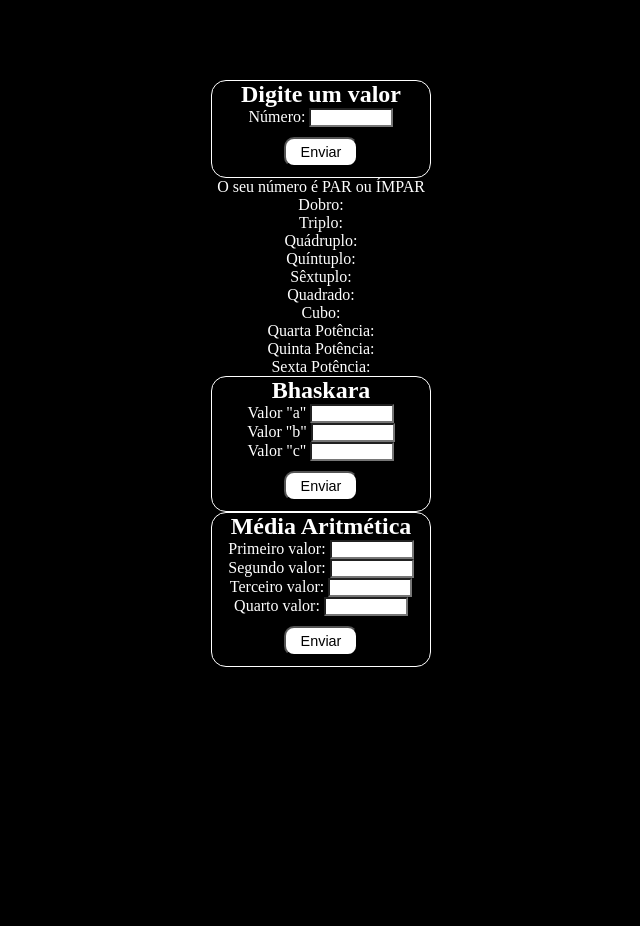
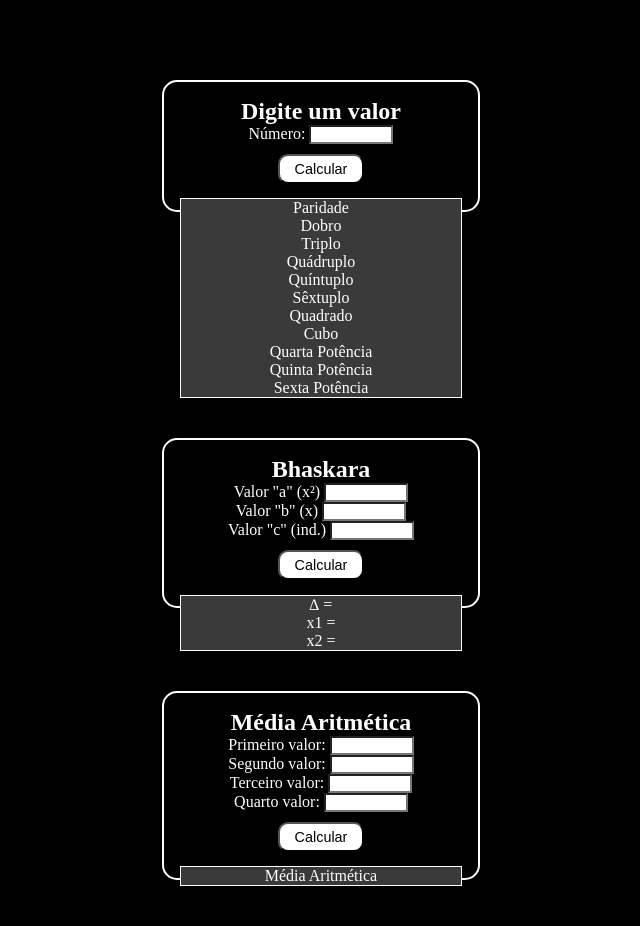
Before and after one commit to GuiLeo016/PWIII, a PHP site: page / in a window 1280 px wide. Shown: the whole page, without its empty margins (319-959 px from the left). Before the commit the page ends 667 px from the top, so only its background shows below. Run offline with PHP 8.4, Linux system fonts and the light colour scheme.

Commit message:
20/03/2026 - 14:11
Finalização do exercício01 e criação do arquivo do exercício02

```diff
--- a/atividade2/exercicio01/index.html
+++ b/atividade2/exercicio01/index.html
@@ -13,49 +13,100 @@
         <!-- par ou ímpar, dobro, triplo, quádruplo, quíntuplo, sêxtuplo, quadrado, cubo, quarta potencia, quinta potencia, sexta potencia (1 valor)-->
         <div id="input1" class="input">
             <h2>Digite um valor</h2>
-            <form action="">
-                <p>Número: <input type="number" name="v1" id="v1"></p>
-                <p><input type="submit" value="Enviar"></p>
+            <form>
+                <p>Número: <input type="number" id="v1" required></p>
+                <p><input type="button" value="Calcular" onclick="calcular()"></p>
             </form>
         </div>
-        <div id="output1">
-            <p>O seu número é PAR ou ÍMPAR</p>
-            <p>Dobro: </p>
-            <p>Triplo: </p>
-            <p>Quádruplo: </p>
-            <p>Quíntuplo: </p>
-            <p>Sêxtuplo: </p>
-            <p>Quadrado: </p>
-            <p>Cubo: </p>
-            <p>Quarta Potência: </p>
-            <p>Quinta Potência: </p>
-            <p>Sexta Potência: </p>
+        <div id="output1" class="output">
+            <p id="paridade">Paridade</p>
+            <p id="dobro">Dobro</p>
+            <p id="triplo">Triplo</p>
+            <p id="quadruplo">Quádruplo</p>
+            <p id="quintuplo">Quíntuplo</p>
+            <p id="sextuplo">Sêxtuplo</p>
+            <p id="quadrado">Quadrado</p>
+            <p id="cubo">Cubo</p>
+            <p id="pot4">Quarta Potência</p>
+            <p id="pot5">Quinta Potência</p>
+            <p id="pot6">Sexta Potência</p>
         </div>
+
+        <script>
+        function calcular(){
+            const n1 = Number(document.getElementById("v1").value);
+            const divisivel = (n1 % 2 === 0) ? "PAR" : "ÍMPAR";
+
+            document.getElementById("paridade").textContent = "O seu número é " + divisivel;
+            document.getElementById("dobro").textContent = "Dobro = " + (n1 * 2);
+            document.getElementById("triplo").textContent = "Triplo = " + (n1 * 3);
+            document.getElementById("quadruplo").textContent = "Quádruplo = " + (n1 * 4);
+            document.getElementById("quintuplo").textContent = "Quíntuplo = " + (n1 * 5);
+            document.getElementById("sextuplo").textContent = "Sêxtuplo = " + (n1 * 6);
+            document.getElementById("quadrado").textContent = "Quadrado = " + (n1 ** 2);
+            document.getElementById("cubo").textContent = "Cubo = " + (n1 ** 3);
+            document.getElementById("pot4").textContent = "Quarta Potência = " + (n1 ** 4);
+            document.getElementById("pot5").textContent = "Quinta Potência = " + (n1 ** 5);
+            document.getElementById("pot6").textContent = "Sexta Potência = " + (n1 ** 6);
+        }
+        </script>
+
         <!-- bhaskara (3 valores)-->
         <div id="input2" class="input">
             <h2>Bhaskara</h2>
-            <form action="">
-                <p>Valor "a" <input type="number" name="a" id="a"></p>
-                <p>Valor "b" <input type="number" name="b" id="b"></p>
-                <p>Valor "c" <input type="number" name="c" id="c"></p>
-                <p><input type="submit" value="Enviar"></p>
+            <form>
+                <p>Valor "a" (x²) <input type="number" name="a" id="a"></p>
+                <p>Valor "b" (x) <input type="number" name="b" id="b"></p>
+                <p>Valor "c" (ind.) <input type="number" name="c" id="c"></p>
+                <p><input type="button" value="Calcular" onclick="bhaskara()"></p>
             </form>
         </div>
-        <div id="output2">
+        <div id="output2" class="output">
+            <p id="delta">∆ = </p>
+            <p id="r1">x1 = </p>
+            <p id="r2">x2 = </p>
+        </div>
 
-        </div>
+        <script>
+            function bhaskara(){
+                const a = Number(document.getElementById("a").value);
+                const b = Number(document.getElementById("b").value);
+                const c = Number(document.getElementById("c").value);
+
+                const delta = (b ** 2) - 4 * a * c;
+                const x1 = ( (b * -1) + Math.sqrt(delta) ) / (2 * a);
+                const x2 = ( (b * -1) - Math.sqrt(delta) ) / (2 * a);
+
+                document.getElementById('delta').textContent = "∆ = " + delta;
+                document.getElementById('r1').textContent = "x1 = " + x1;
+                document.getElementById('r2').textContent = "x2 = " + x2;
+            }
+        </script>
+
         <!-- média aritmética (4 valores)-->
         <div id="input3" class="input">
             <h2>Média Aritmética</h2>
-            <p>Primeiro valor: <input type="number" name="n1media" id="n1media"></p>
-            <p>Segundo valor: <input type="number" name="n2media" id="n2media"></p>
-            <p>Terceiro valor: <input type="number" name="n3media" id="n3media"></p>
-            <p>Quarto valor: <input type="number" name="n4media" id="n4media"></p>
-            <p><input type="submit" value="Enviar"></p>
+            <p>Primeiro valor: <input type="number" name="n1" id="n1"></p>
+            <p>Segundo valor: <input type="number" name="n2" id="n2"></p>
+            <p>Terceiro valor: <input type="number" name="n3" id="n3"></p>
+            <p>Quarto valor: <input type="number" name="n4" id="n4"></p>
+            <p><input type="button" value="Calcular" onclick="media()"></p>
         </div>
-        <div id="output3">
+        <div id="output3" class="output">
+            <p id="media">Média Aritmética</p>
+        </div>
 
-        </div>
+        <script>
+            function media(){
+                n1 = Number(document.getElementById('n1').value);
+                n2 = Number(document.getElementById('n2').value);
+                n3 = Number(document.getElementById('n3').value);
+                n4 = Number(document.getElementById('n4').value);
+
+                document.getElementById('media').textContent = 'Média Aritmética = ' + (n1+n2+n3+n4) / 4;
+            }
+        </script>
+
     </main>
     <footer></footer>
 </body>
--- a/atividade2/exercicio01/style.css
+++ b/atividade2/exercicio01/style.css
@@ -18,9 +18,10 @@ body{
 input[type=number]{
     width: 10vh;
     background-color: #fff;
+    color: black;
 }
 
-input[type=submit]{
+input[value="Calcular"]{
     background-color: white;
     color: black;
     padding: 5px 15px 5px 15px;
@@ -34,8 +35,19 @@ div{
 }
 
 .input{
-    border: 1px solid #fff;
+    border: 2px solid #fff;
     border-radius: 15px;
-    padding-right: 2vh;
-    padding-left: 2vh;
+    padding: 2vh 8vh 2vh 8vh;
 }
+
+.output{
+    width: 35vh;
+    margin-top: -1.7vh;
+    justify-self: center;
+    margin-bottom: 5vh;
+    border: 1px solid white;
+}
+
+.output p{
+    background-color: rgb(58, 58, 58);
+}
--- /dev/null
+++ b/atividade2/exercicio02/style.css
@@ -0,0 +1,6 @@
+* {
+    padding: 0;
+    margin: 0;
+    background-color: black;
+    color: white;
+}
```
Also changed, not shown: atividade2/exercicio02/index.html (added, +12 -0 lines).
